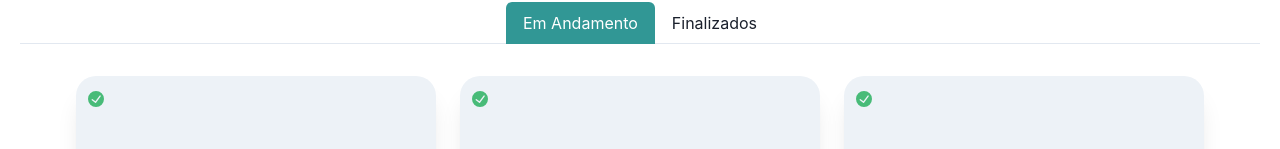
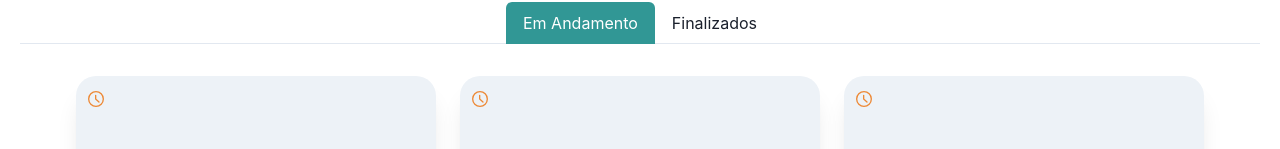
Before and after one commit to ages-rivi/rivi-frontend-js, a Next.js app: page /projetos in a window 1280 px wide. Shown: the part 641-790 px from the top of the page. Built offline with nearby package versions, Linux system fonts and the light colour scheme.

Commit message:
fix: correcao dos icones projectCard

```diff
--- a/src/components/ProjectCard/index.tsx
+++ b/src/components/ProjectCard/index.tsx
@@ -100,11 +100,11 @@ function IconProject({ estado }): JSX.Element {
   }
 
   if (estado === 'ativo') {
-    return <CheckCircleIcon boxSize={4} color="green.400" />;
+    return <TimeIcon boxSize={4} color="orange.400" />;
   }
 
   if (estado === 'off') {
-    return <TimeIcon boxSize={4} color="orange.400" />;
+    return <CheckCircleIcon boxSize={4} color="green.400" />;
   }
 }
 
```
